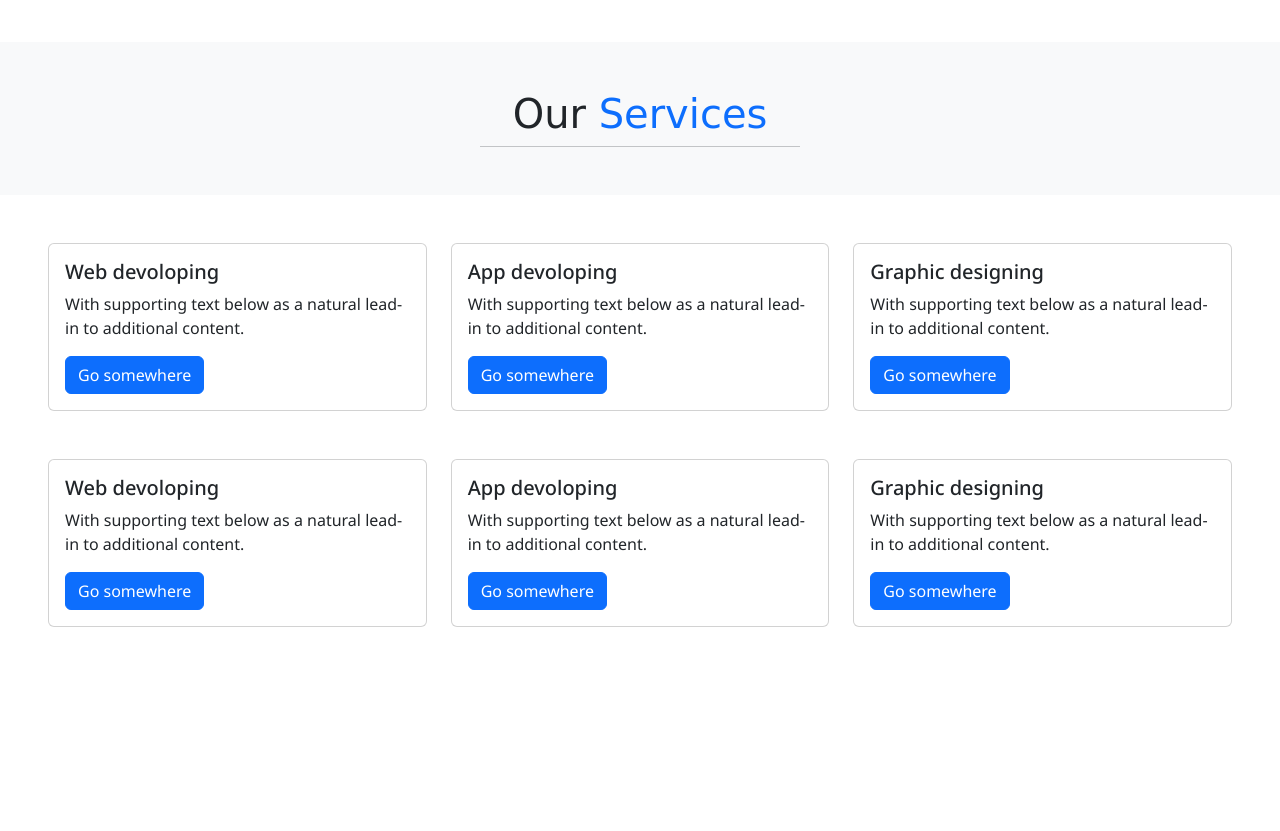
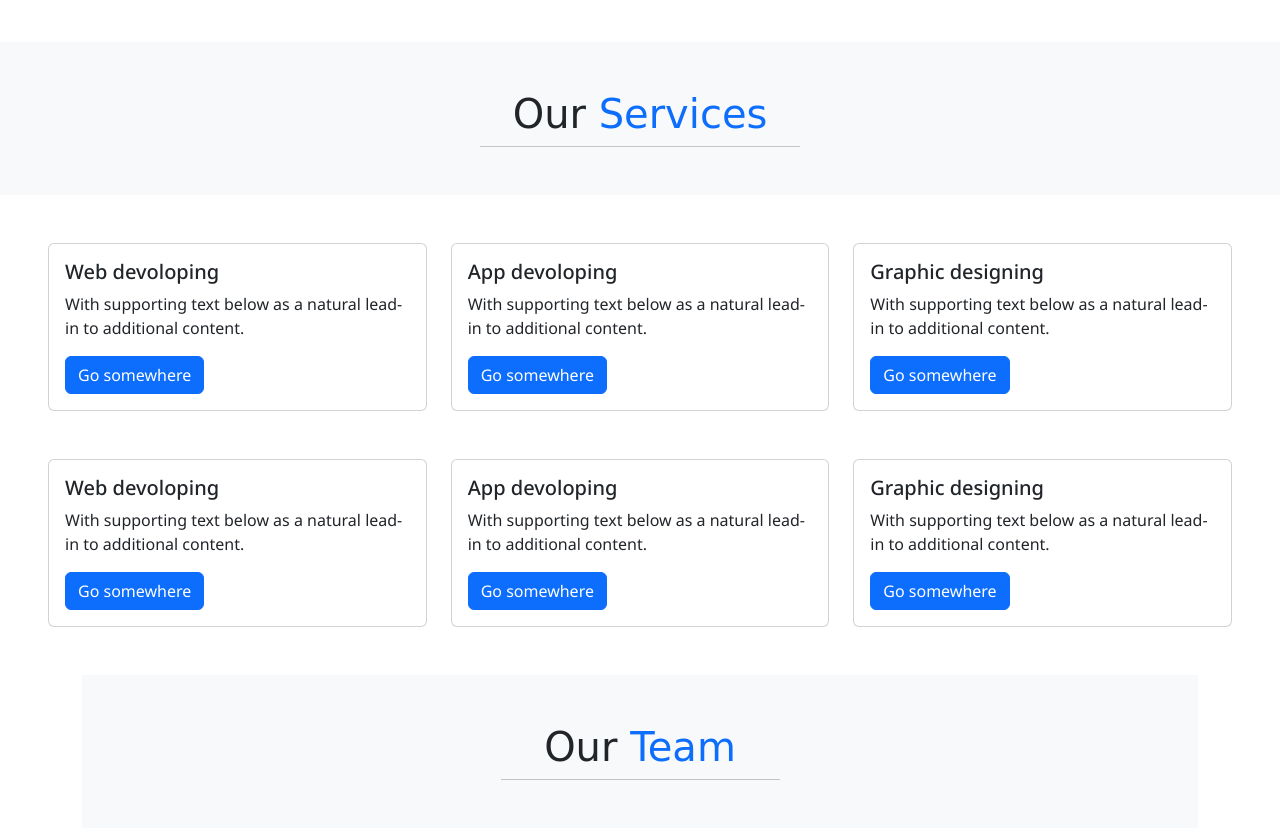
Before and after one commit to Raihaan-riswan/Boostrap-website, a plain HTML site: page index.html in a window 1280 px wide. Shown: the part 1472-2303 px from the top of the page. Before the commit the page ends 2099 px from the top, so only its background shows below. Drawn offline with nearby package versions, Linux system fonts and the light colour scheme.

Commit message:
update file

```diff
--- a/index.html
+++ b/index.html
@@ -335,6 +335,14 @@
 
 
      </section>
+     <section class="team my-5 text-center">
+      <div class="container">
+        <div class="text-center my-5 py-5 bg-light">
+          <h1>Our <span class="text-primary">Team</span></h1>
+          <hr class="w-25 m-auto" />
+        </div>
+      </div>
+     </section>
     <!-- client -->
 
 
```
